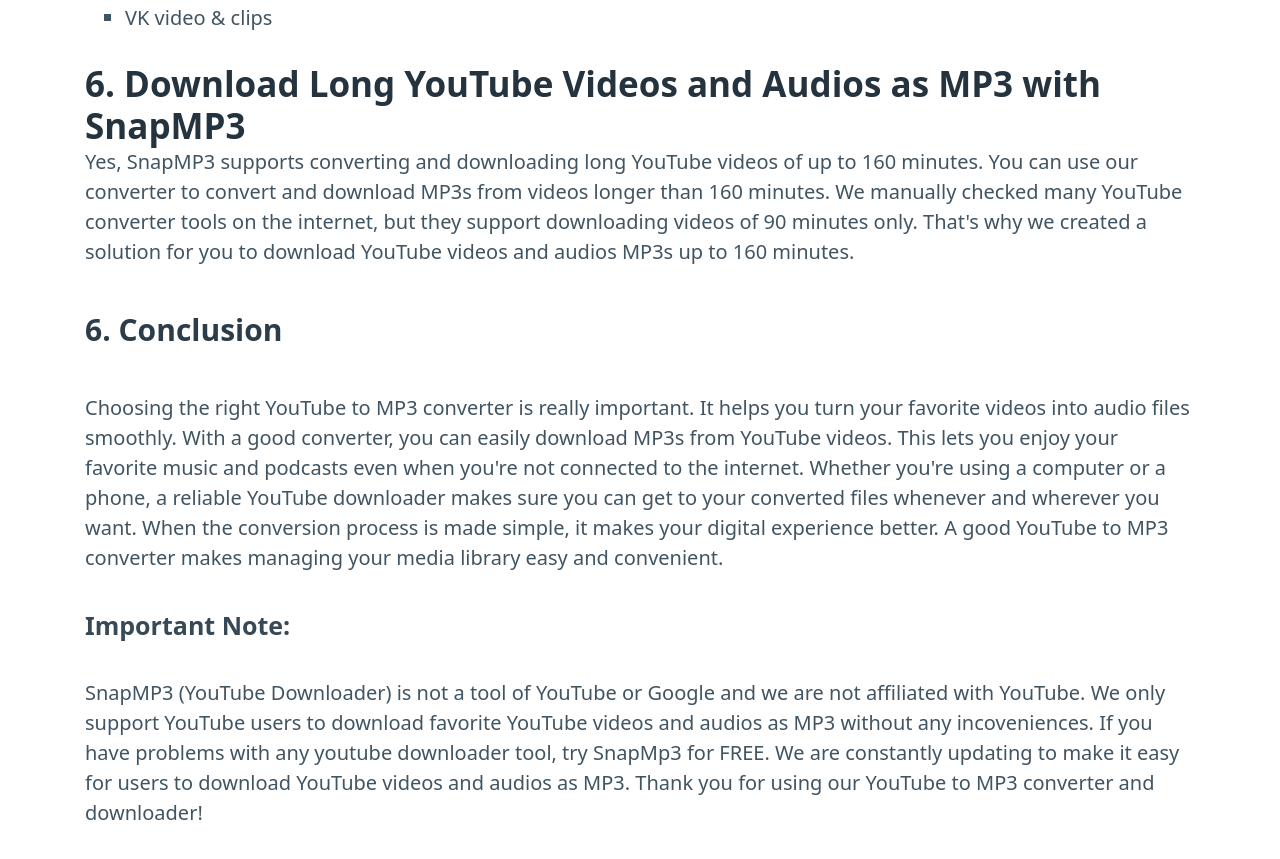
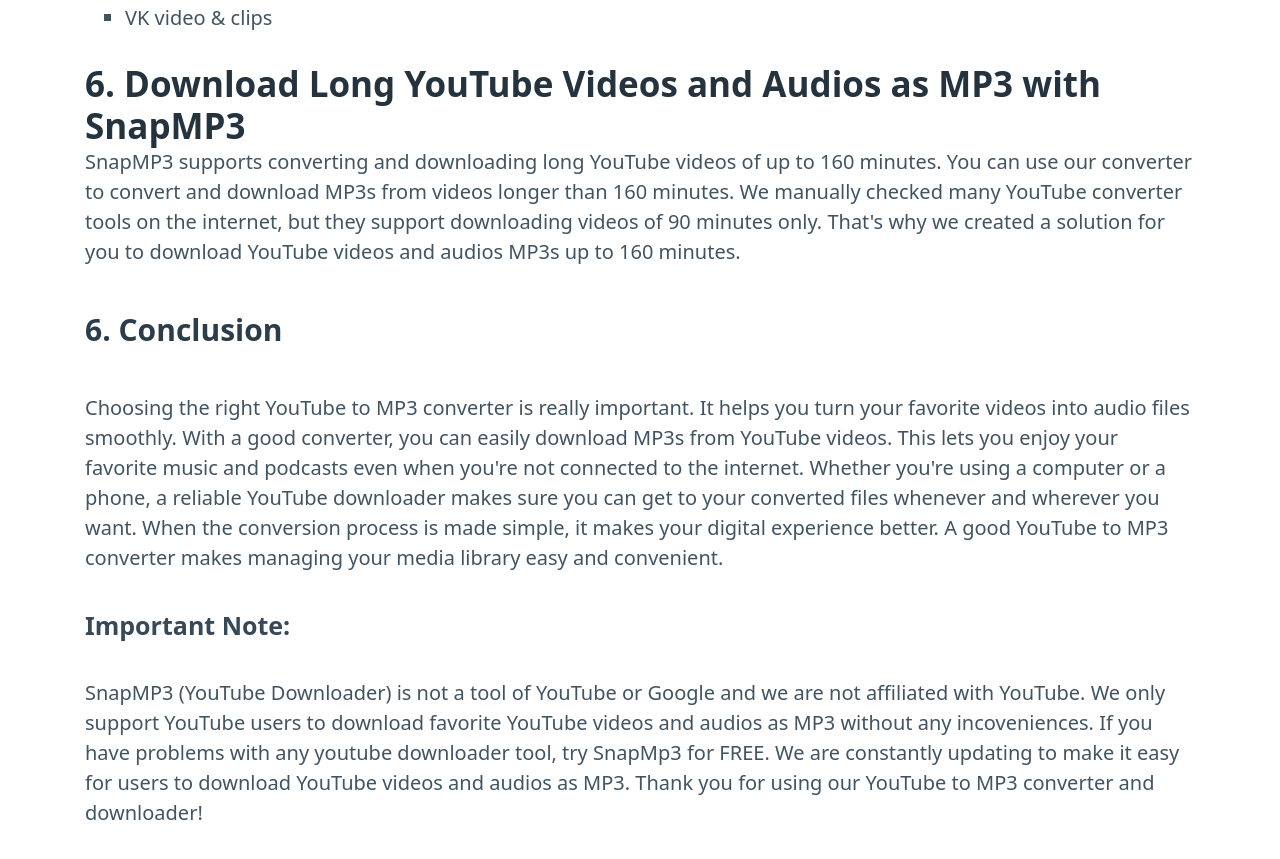
Before and after one commit to dkinstitutes/snapmp3, a plain HTML site: page index.html in a window 1280 px wide. Shown: the part 2864-3723 px from the top of the page. Drawn offline with nearby package versions, Linux system fonts and the light colour scheme; a script that the page names is missing.

Commit message:
Update index.html

```diff
--- a/index.html
+++ b/index.html
@@ -236,7 +236,7 @@
   <li>VK video & clips</li>
 </ul>
 <h2>6. Download Long YouTube Videos and Audios as MP3 with SnapMP3</h2>
-<p>Yes, SnapMP3 supports converting and downloading long YouTube videos of up to 160 minutes. You can use our converter to convert and download MP3s from videos longer than 160 minutes. We manually checked many YouTube converter tools on the internet, but they support downloading videos of 90 minutes only. That's why we created a solution for you to download YouTube videos and audios MP3s up to 160 minutes.</p>
+<p>SnapMP3 supports converting and downloading long YouTube videos of up to 160 minutes. You can use our converter to convert and download MP3s from videos longer than 160 minutes. We manually checked many YouTube converter tools on the internet, but they support downloading videos of 90 minutes only. That's why we created a solution for you to download YouTube videos and audios MP3s up to 160 minutes.</p>
 <h3>6. Conclusion</h3>
 <p>Choosing the right YouTube to MP3 converter is really important. It helps you turn your favorite videos into audio files smoothly. With a good converter, you can easily download MP3s from YouTube videos. This lets you enjoy your favorite music and podcasts even when you're not connected to the internet. Whether you're using a computer or a phone, a reliable YouTube downloader makes sure you can get to your converted files whenever and wherever you want. When the conversion process is made simple, it makes your digital experience better. A good YouTube to MP3 converter makes managing your media library easy and convenient.</p>
 <h4>Important Note:</h4>
```
